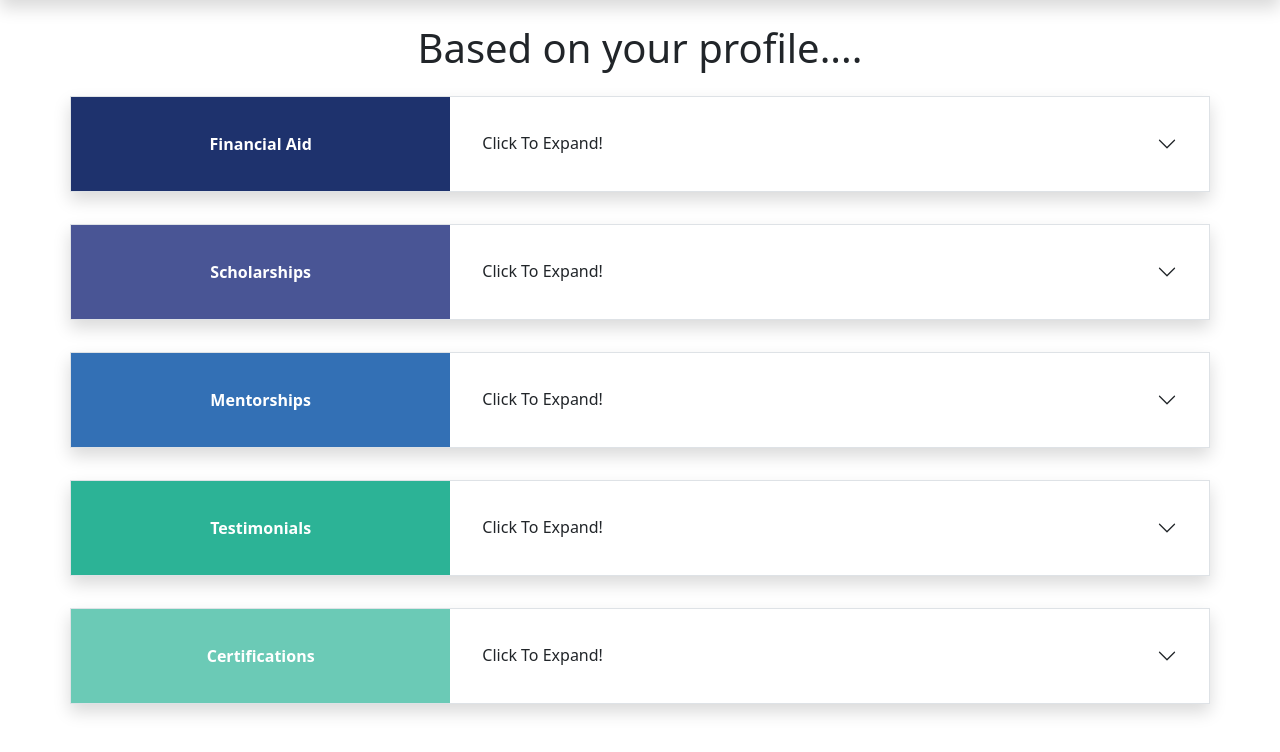
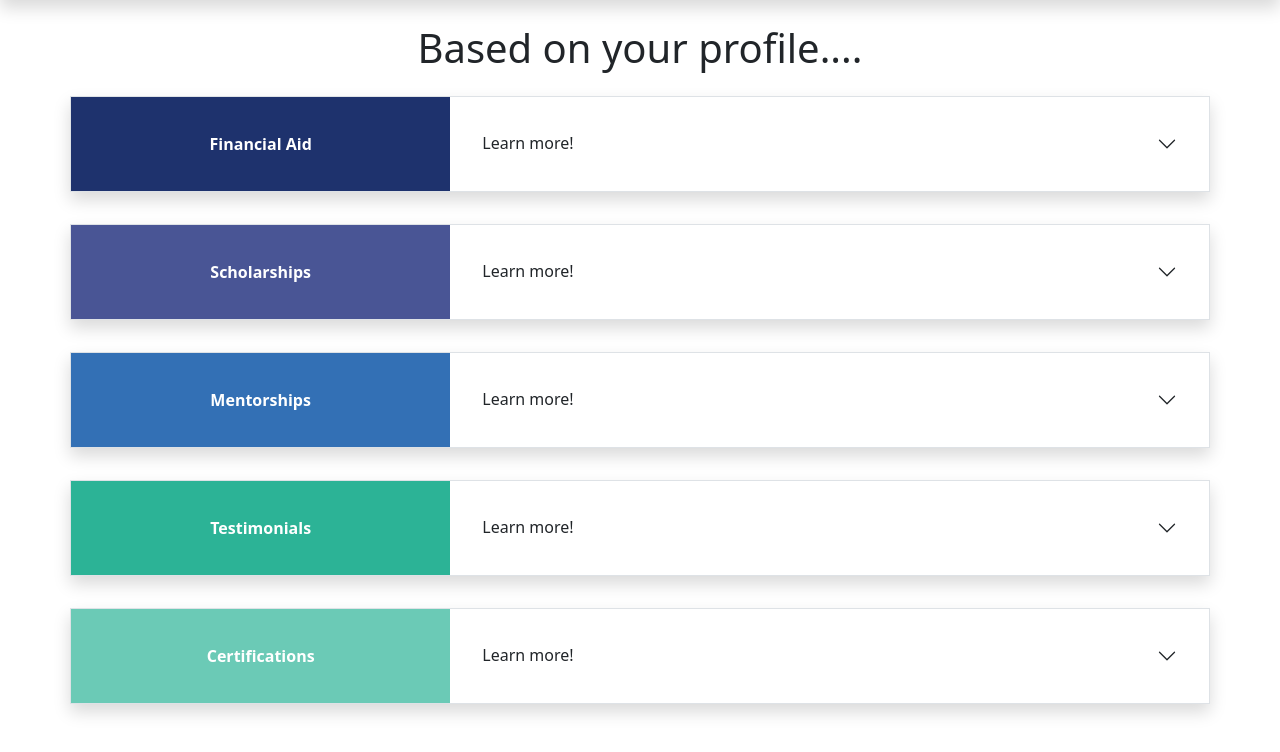
Before and after one commit to rod608/cfg-t3-hackathon, a Flask app: template templates/result_one_year.html in a window 1280 px wide. Shown: the part 66-818 px from the top of the page. Run offline with Flask 2, Linux system fonts and the light colour scheme; the template is opened without the code that fills it, so the values that code supplies are empty; some web fonts are replaced.

Commit message:
msg edit

```diff
--- a/templates/result_one_year.html
+++ b/templates/result_one_year.html
@@ -47,7 +47,7 @@
               <div class="accordion-item">
                 <h2 class="accordion-header" id="flush-headingOne">
                   <button class="accordion-button collapsed" type="button" data-bs-toggle="collapse" data-bs-target="#flush-collapseOne" aria-expanded="false" aria-controls="flush-collapseOne">
-                    Click To Expand!
+                    Learn more!
                   </button>
                 </h2>
                 <div id="flush-collapseOne" class="accordion-collapse collapse" aria-labelledby="flush-headingOne" data-bs-parent="#accordionFlushExample">
@@ -89,7 +89,7 @@
               <div class="accordion-item">
                 <h2 class="accordion-header" id="flush-headingThree">
                   <button class="accordion-button collapsed" type="button" data-bs-toggle="collapse" data-bs-target="#flush-collapseThree" aria-expanded="false" aria-controls="flush-collapseOne">
-                    Click To Expand!
+                    Learn more!
                   </button>
                 </h2>
                 <div id="flush-collapseThree" class="accordion-collapse collapse" aria-labelledby="flush-headingOne" data-bs-parent="#accordionFlushExample3">
@@ -131,7 +131,7 @@
               <div class="accordion-item">
                 <h2 class="accordion-header" id="flush-headingTwo">
                   <button class="accordion-button collapsed" type="button" data-bs-toggle="collapse" data-bs-target="#flush-collapseTwo" aria-expanded="false" aria-controls="flush-collapseOne">
-                    Click To Expand!
+                    Learn more!
                   </button>
                 </h2>
                 <div id="flush-collapseTwo" class="accordion-collapse collapse" aria-labelledby="flush-headingOne" data-bs-parent="#accordionFlushExample2">
@@ -178,7 +178,7 @@
               <div class="accordion-item">
                 <h2 class="accordion-header" id="flush-headingFour">
                   <button class="accordion-button collapsed" type="button" data-bs-toggle="collapse" data-bs-target="#flush-collapseFour" aria-expanded="false" aria-controls="flush-collapseFour">
-                    Click To Expand!
+                    Learn more!
                   </button>
                 </h2>
                 <div id="flush-collapseFour" class="accordion-collapse collapse" aria-labelledby="flush-headingFour" data-bs-parent="#accordionFlushExample4">
@@ -219,7 +219,7 @@
               <div class="accordion-item">
                 <h2 class="accordion-header" id="flush-headingFive">
                   <button class="accordion-button collapsed" type="button" data-bs-toggle="collapse" data-bs-target="#flush-collapseFive" aria-expanded="false" aria-controls="flush-collapseFive">
-                    Click To Expand!
+                    Learn more!
                   </button>
                 </h2>
                 <div id="flush-collapseFive" class="accordion-collapse collapse" aria-labelledby="flush-headingFive" data-bs-parent="#accordionFlushExample5">
```
Also changed, not shown: templates/result.html (+66 -30 lines).
